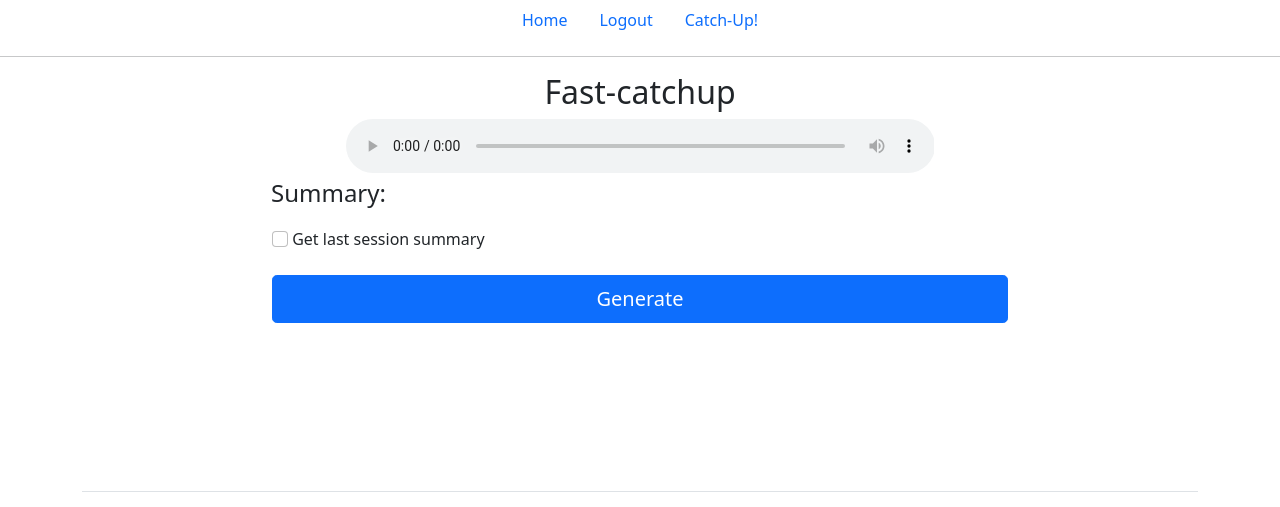
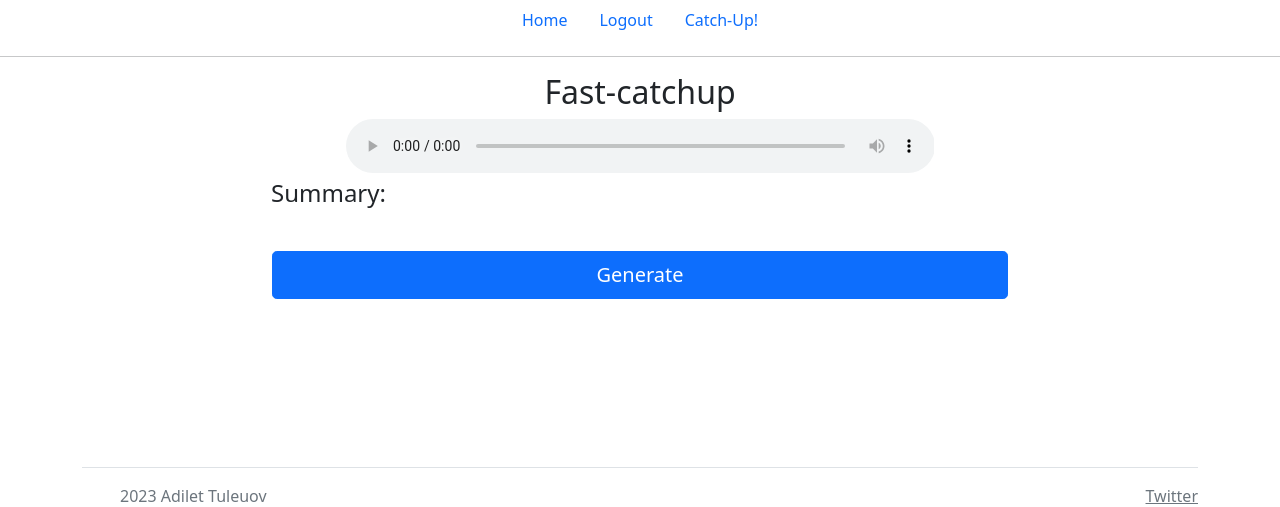
Before and after one commit to adilnaut/fast-catchup, a Flask app: page /generate_summary in a window 1280 px wide. Shown: the top 507 px of the page. Run offline with Flask 2, Linux system fonts and the light colour scheme; a user stored in the database is signed in; tables that the repository leaves empty hold one stand-in row (values such as "Sample post"); data that the repository does not hold is empty; some libraries are stand-ins or nearby versions.

Commit message:
Fix priority score percent view. Stach last session checkbox.

```diff
--- a/app/templates/generate_summary.html
+++ b/app/templates/generate_summary.html
@@ -39,8 +39,8 @@
             </div>
 
             <form action = "/generate_summary" id="summary_form" method = "post">
-                <input type="checkbox" id="session_check" name="session-checkbox" value="Session-Cached" class="form-check-input">
-                <label for="session-checkbox" class="form-check-label"> Get last session summary </label> <br>
+                <!-- <input type="checkbox" id="session_check" name="session-checkbox" value="Session-Cached" class="form-check-input"> -->
+                <!-- <label for="session-checkbox" class="form-check-label"> Get last session summary </label> <br> -->
                 <br>
                 <input type="submit" value="Generate" class="btn btn-primary btn-lg btn-block" style="width: 100%" >
             </form>
--- a/quickstart/quickstart.py
+++ b/quickstart/quickstart.py
@@ -48,7 +48,7 @@ def get_p_items_by_session(session_id=None):
                         list_body = get_list_data_by_g_id(message_id)
                     # list_body['score'] = int(p_item.p_a_b_c*100.0)
                     if p_item.p_a:
-                        list_body['score'] = p_item.p_a
+                        list_body['score'] = int(p_item.p_a*100.0)
                     else:
                         list_body['score'] = int(p_item.p_a_b*100.0)
                     list_body['text_score'] = int(p_item.p_b_a*100.0)
```
